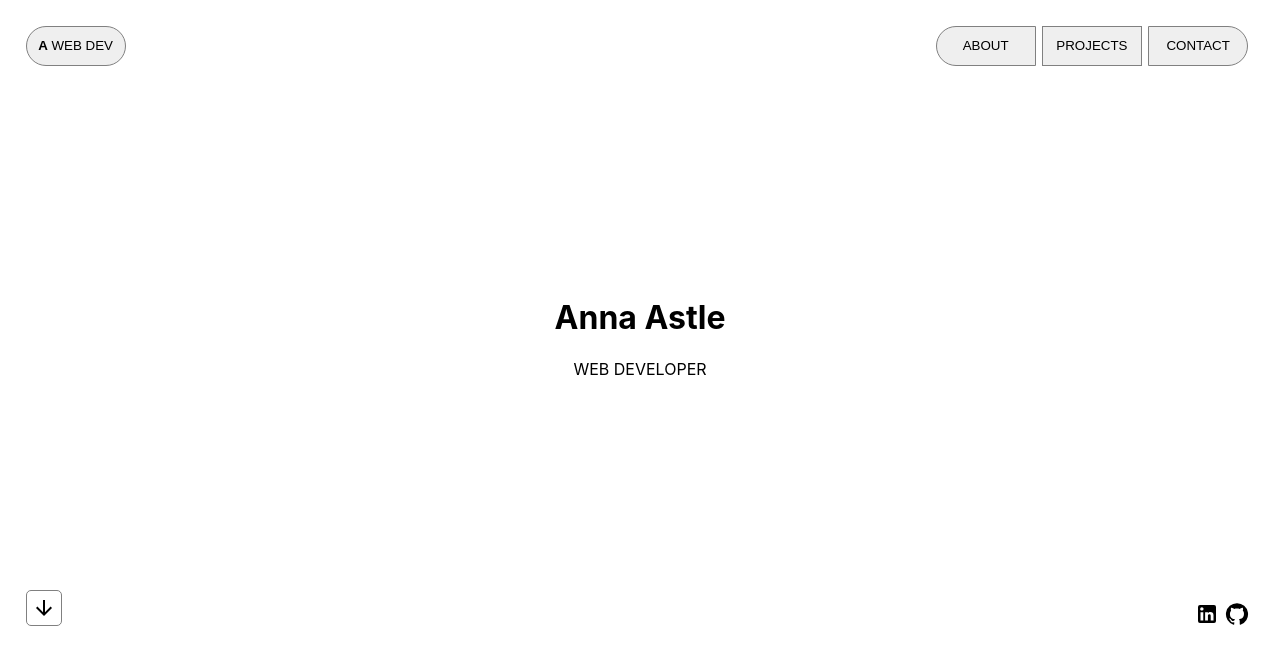
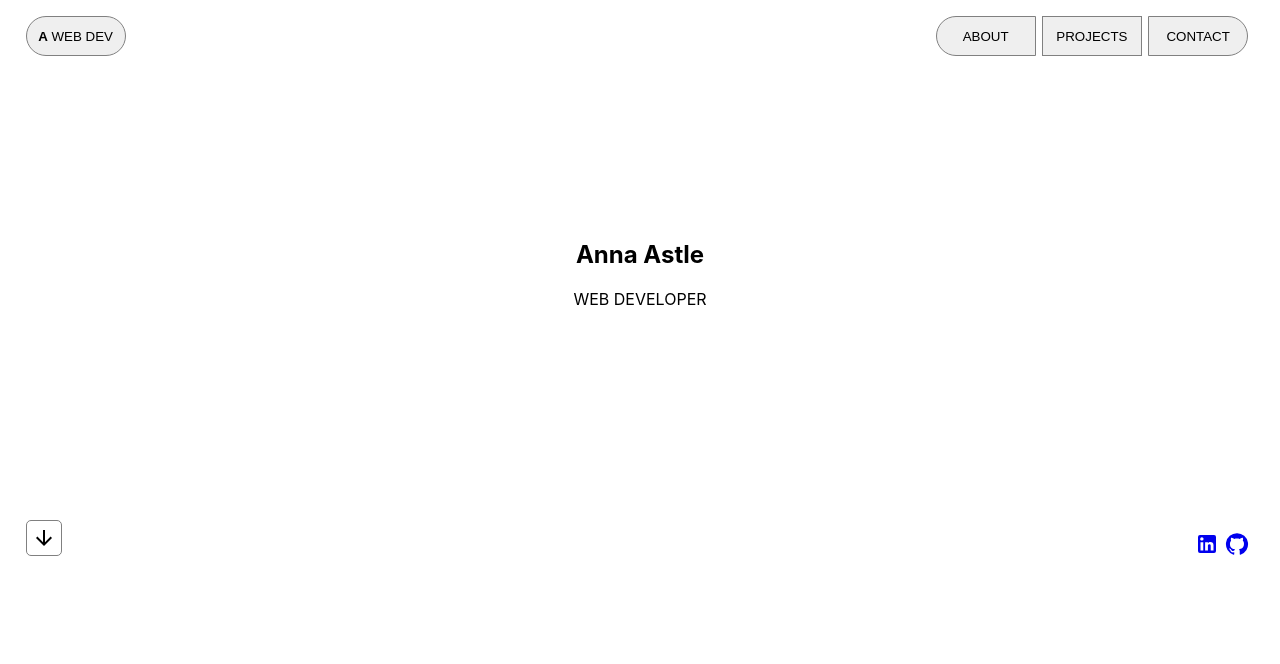
Before and after one commit to ast19004/portfolio, a React (Create React App) app in the folder client/: page / in a window 1280 px wide. Shown: the top 664 px of the page. Built offline with nearby package versions, Linux system fonts and the light colour scheme.

Commit message:
Github & Linkedin Linke

```diff
--- a/client/src/App.css
+++ b/client/src/App.css
@@ -6,6 +6,37 @@
 .App-logo {
   height: 40vmin;
   pointer-events: none;
+}
+
+.App-welcome {
+  display: grid;
+  height: 550px;
+}
+
+.intro {
+  align-self: end;
+}
+.bottomNav {
+  padding: 0;
+  align-self: end;
+
+  display: flex;
+  align-items: end;
+  justify-content: space-between;
+}
+.bottomNav li {
+  list-style: none;
+}
+.scrollIcon {
+  display: block;
+  border: 1px solid gray;
+  border-radius: 5px;
+  padding: 5px;
+}
+.links {
+  display: flex;
+  width: 65px;
+  justify-content: space-evenly;
 }
 
 @media (prefers-reduced-motion: no-preference) {
--- a/client/src/App.js
+++ b/client/src/App.js
@@ -1,10 +1,41 @@
 import "./App.css";
 import Header from "./Components/Header";
+
+import ArrowDownwardIcon from "@mui/icons-material/ArrowDownward";
+import GitHubIcon from "@mui/icons-material/GitHub";
+import LinkedInIcon from "@mui/icons-material/LinkedIn";
 
 function App() {
   return (
     <div className="App">
       <Header />
+      <div className="App-welcome">
+        <section className="intro">
+          <h1>Anna Astle</h1>
+          <span>WEB DEVELOPER</span>
+        </section>
+        <ul className={"bottomNav"}>
+          <li>
+            <ArrowDownwardIcon className="scrollIcon" />
+          </li>
+          <li className="links">
+            <a
+              href="https://www.linkedin.com/in/annaastle-webdeveloper"
+              rel="noreferrer"
+              target="_blank"
+            >
+              <LinkedInIcon />
+            </a>
+            <a
+              href="https://github.com/ast19004"
+              rel="noreferrer"
+              target="_blank"
+            >
+              <GitHubIcon />
+            </a>
+          </li>
+        </ul>
+      </div>
     </div>
   );
 }
--- a/client/src/Components/Header.js
+++ b/client/src/Components/Header.js
@@ -1,26 +1,11 @@
 import MainNav from "./MainNav";
 
 import styles from "./Header.module.css";
-
-import ArrowDownwardIcon from "@mui/icons-material/ArrowDownward";
-import GitHubIcon from "@mui/icons-material/GitHub";
-import LinkedInIcon from "@mui/icons-material/LinkedIn";
 
 const Header = () => {
   return (
     <header className={styles.header}>
       <MainNav />
-      <div className={styles.intro}>
-        <h1>Anna Astle</h1>
-        <span>WEB DEVELOPER</span>
-      </div>
-      <div className={styles.bottomNav}>
-        <ArrowDownwardIcon className={styles.scrollIcon} />
-        <div className={styles.links}>
-          <LinkedInIcon />
-          <GitHubIcon />
-        </div>
-      </div>
     </header>
   );
 };
--- a/client/src/Components/Header.module.css
+++ b/client/src/Components/Header.module.css
@@ -1,25 +1,5 @@
 .header {
-  display: grid;
-  height: 600px;
+  position: fixed;
+  top: 2%;
+  width: 96%;
 }
-.intro {
-  align-self: center;
-}
-.bottomNav {
-  align-self: end;
-
-  display: flex;
-  align-items: end;
-  justify-content: space-between;
-}
-.scrollIcon {
-  display: block;
-  border: 1px solid gray;
-  border-radius: 5px;
-  padding: 5px;
-}
-.links {
-  display: flex;
-  width: 65px;
-  justify-content: space-evenly;
-}
```
